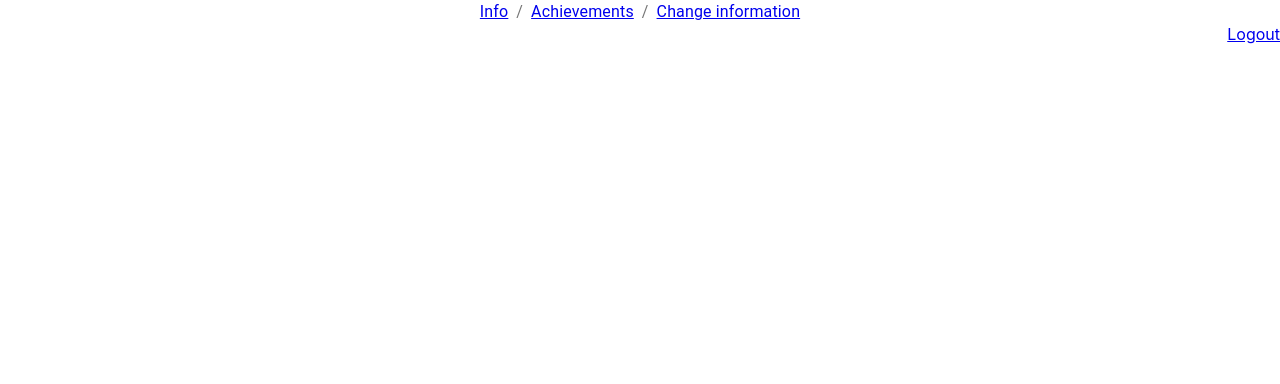
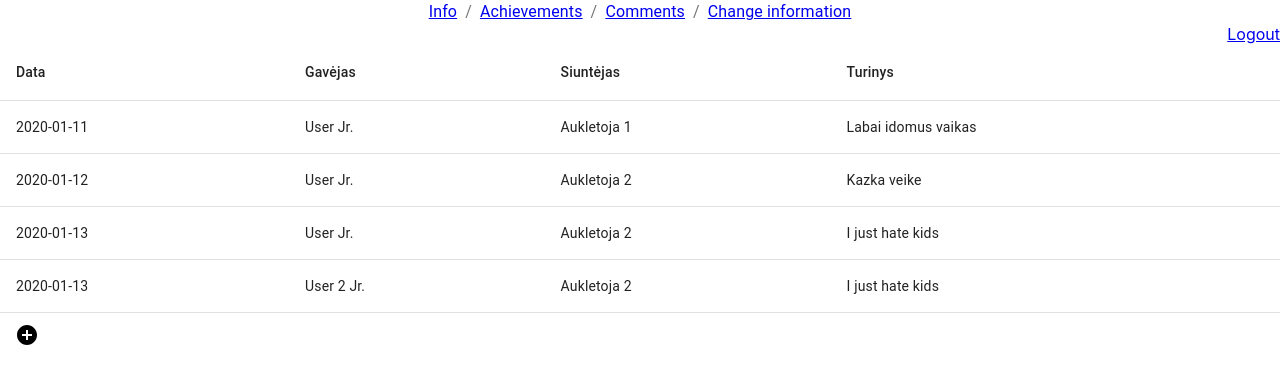
Before and after one commit to AArlauskas/Darzelis, a React (Create React App) app in the folder darzelis/: page /comments in a window 1280 px wide. Shown: the top 384 px of the page. Built offline with nearby package versions, Linux system fonts and the light colour scheme; sample sign-in values are in the browser's storage.

Commit message:
Comments

```diff
--- a/darzelis/package.json
+++ b/darzelis/package.json
@@ -4,6 +4,7 @@
   "private": true,
   "dependencies": {
     "@material-ui/core": "^4.9.14",
+    "@material-ui/icons": "^4.9.1",
     "@testing-library/jest-dom": "^4.2.4",
     "@testing-library/react": "^9.5.0",
     "@testing-library/user-event": "^7.2.1",
--- a/darzelis/src/Components/Navigation/Navigation.jsx
+++ b/darzelis/src/Components/Navigation/Navigation.jsx
@@ -11,6 +11,7 @@ class Navigation extends Component {
                     <Breadcrumbs>
                         <Link to="/home">Info</Link>
                         <Link to="/achievements">Achievements</Link>
+                        <Link to="/comments">Comments</Link>
                         <Link to="/changeInfo">Change information</Link>
                     </Breadcrumbs>
                 </div>
--- /dev/null
+++ b/darzelis/src/Containers/CommentsDisplay/CommentsDisplay.jsx
@@ -0,0 +1,48 @@
+import React, { Component } from 'react';
+import Table from '@material-ui/core/Table';
+import TableBody from '@material-ui/core/TableBody';
+import TableCell from '@material-ui/core/TableCell';
+import TableContainer from '@material-ui/core/TableContainer';
+import TableHead from '@material-ui/core/TableHead';
+import TableRow from '@material-ui/core/TableRow';
+import comments from "../../Data/Comments";
+import users from '../../Data/Users';
+import AddCircleIcon from '@material-ui/icons/AddCircle';
+
+class CommentsDisplay extends Component {
+    state = {
+        kidsComments: window.localStorage.getItem("role") === "admin" ? comments : comments.filter(comment => users.find(user => user.username === window.localStorage.getItem("username")).childName === comment.to)
+    }
+    render() {
+        return (
+            <div>
+                <TableContainer>
+                    <Table>
+                        <TableHead>
+                            <TableRow>
+                                <TableCell>Data</TableCell>
+                                <TableCell>Gavėjas</TableCell>
+                                <TableCell>Siuntėjas</TableCell>
+                                <TableCell>Turinys</TableCell>
+                            </TableRow>
+                        </TableHead>
+                        <TableBody>
+                            {this.state.kidsComments.map(comment =>
+                                <TableRow key={comment.content}>
+                                    <TableCell>{comment.date}</TableCell>
+                                    <TableCell>{comment.to}</TableCell>
+                                    <TableCell>{comment.from}</TableCell>
+                                    <TableCell>{comment.content}</TableCell>
+                                </TableRow>
+                            )}
+                        </TableBody>
+                    </Table>
+                </TableContainer>
+                {window.localStorage.getItem("role") === "admin" || window.localStorage.getItem("role") === "observer" ? <div>
+                    <AddCircleIcon style={{ marginTop: 10, marginLeft: 15 }} />  </div> : null}
+            </div>
+        );
+    }
+}
+
+export default CommentsDisplay;
--- /dev/null
+++ b/darzelis/src/Containers/CommentsDisplay/index.js
@@ -0,0 +1 @@
+export { default } from "./CommentsDisplay";
--- /dev/null
+++ b/darzelis/src/Data/Comments.js
@@ -0,0 +1,28 @@
+const comments = [
+    {
+        "date": "2020-01-11",
+        "to": "User Jr.",
+        "from": "Aukletoja 1",
+        "content": "Labai idomus vaikas"
+    },
+    {
+        "date": "2020-01-12",
+        "to": "User Jr.",
+        "from": "Aukletoja 2",
+        "content": "Kazka veike"
+    },
+    {
+        "date": "2020-01-13",
+        "to": "User Jr.",
+        "from": "Aukletoja 2",
+        "content": "I just hate kids"
+    },
+    {
+        "date": "2020-01-13",
+        "to": "User 2 Jr.",
+        "from": "Aukletoja 2",
+        "content": "I just hate kids"
+    }
+]
+
+export default comments;
--- a/darzelis/src/Data/Users.js
+++ b/darzelis/src/Data/Users.js
@@ -8,7 +8,7 @@ const users = [
         "email": "420@420.com",
         "phone": "+37000000000",
         "key": "AAAA-AAAA",
-        "childName": "user Jr.",
+        "childName": "User Jr.",
         "kindergarden": "Some place far away"
     },
     {
--- a/darzelis/src/Routing.jsx
+++ b/darzelis/src/Routing.jsx
@@ -4,6 +4,7 @@ import SignInDisplay from './Containers/SignInDisplay';
 import RegisterDisplay from './Containers/RegisterDisplay';
 import HomeDisplay from './Containers/InfoDisplay';
 import Navigation from './Components/Navigation/Navigation';
+import CommentsDisplay from './Containers/CommentsDisplay/CommentsDisplay';
 
 class Routing extends Component {
     state = {}
@@ -23,6 +24,9 @@ class Routing extends Component {
                             <Route path="/info">
                                 <HomeDisplay />
                             </Route>
+                            <Route path="/comments">
+                                <CommentsDisplay />
+                            </Route>
                         </React.Fragment>
                         : <Redirect to="/" />}
                 </Switch>
```
Also changed, not shown: 1 other file (tests, documents, lock files or other folders).
